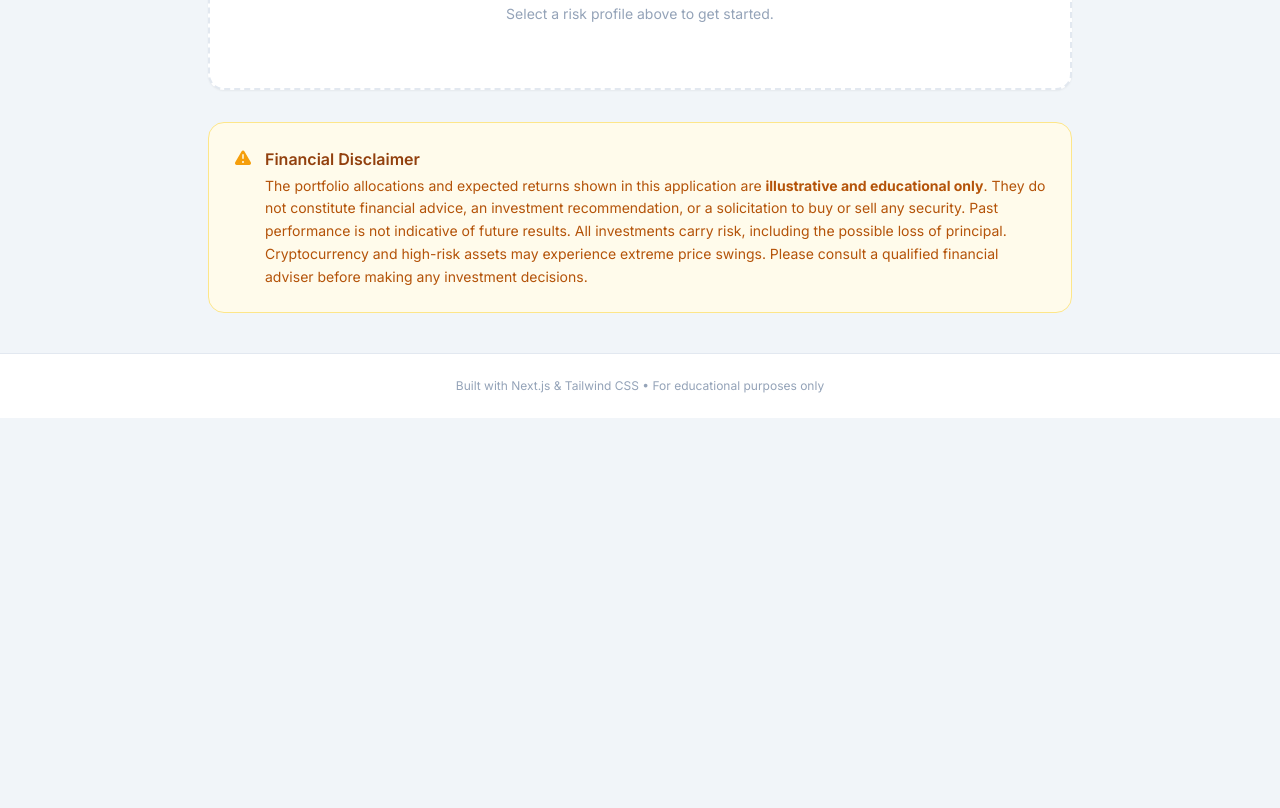
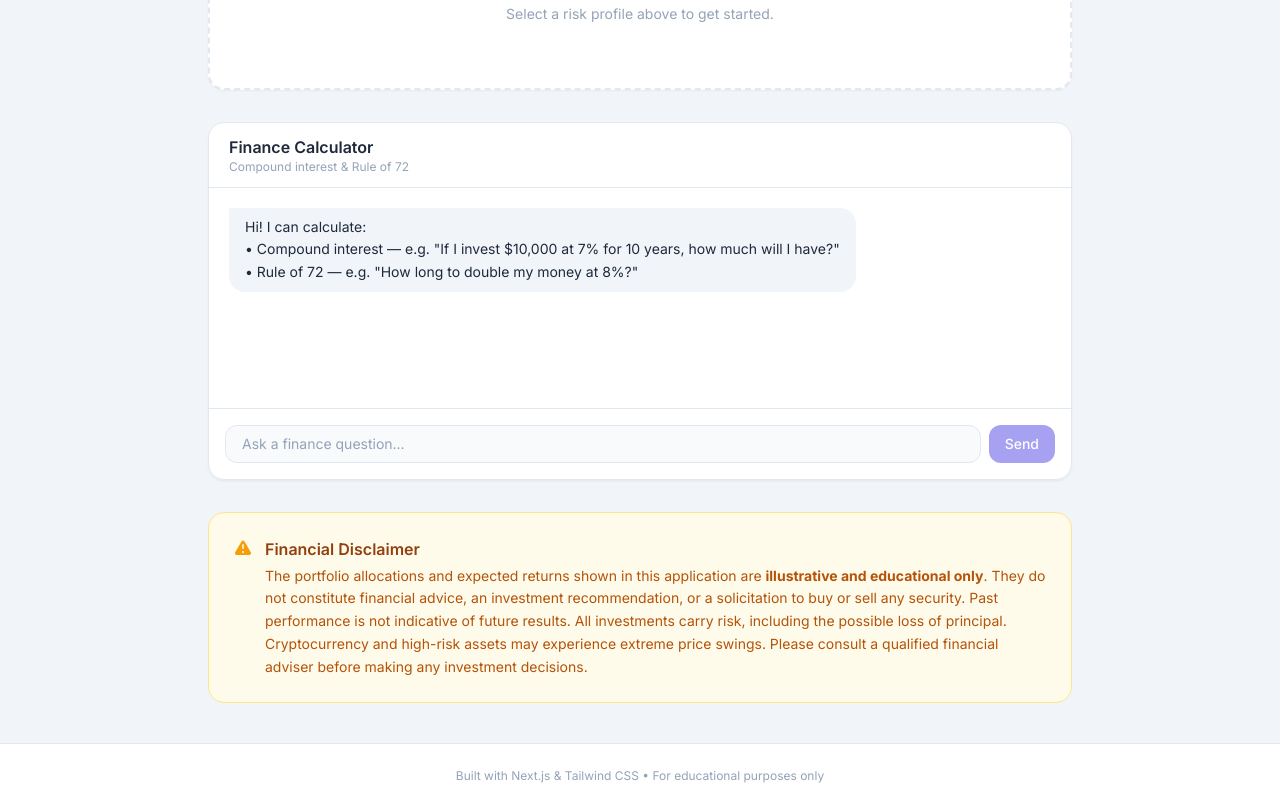
Before and after one commit to jatortella-web/investment-advisor, a Next.js app: page / in a window 1280 px wide. Shown: the part 1807-2615 px from the top of the page. Before the commit the page ends 2225 px from the top, so only its background shows below. Built offline with nearby package versions, Linux system fonts and the light colour scheme.

Commit message:
feat: integrate finance utilities into chat component

```diff
--- a/src/app/page.tsx
+++ b/src/app/page.tsx
@@ -4,6 +4,7 @@ import { useState } from 'react'
 import { type RiskLevel } from '@/lib/investment-logic'
 import RiskSelector from '@/components/RiskSelector'
 import InvestmentDashboard from '@/components/InvestmentDashboard'
+import Chat from '@/components/Chat'
 
 // ─── Step indicator ───────────────────────────────────────────────────────────
 
@@ -166,6 +167,11 @@ export default function HomePage() {
         </section>
       )}
 
+      {/* Finance calculator chat */}
+      <section className="rounded-2xl bg-white shadow-sm ring-1 ring-slate-100 dark:bg-slate-800 dark:ring-slate-700">
+        <Chat />
+      </section>
+
       {/* Financial disclaimer */}
       <FinancialDisclaimer />
     </div>
--- /dev/null
+++ b/src/components/Chat.tsx
@@ -0,0 +1,185 @@
+'use client'
+
+import { useState, useRef, useEffect, KeyboardEvent } from 'react'
+import { calculateCompoundInterest, calculateRuleOf72 } from '@/utils/finance'
+
+// ─── Types ────────────────────────────────────────────────────────────────────
+
+type Role = 'user' | 'assistant'
+interface Message { id: number; role: Role; text: string }
+
+// ─── Number extraction helpers ────────────────────────────────────────────────
+
+/** Extracts the first percentage value (e.g. "7%", "7 percent"). */
+function extractRate(text: string): number | undefined {
+  const m = text.match(/([\d.]+)\s*(%|percent)/i)
+  return m ? parseFloat(m[1]) : undefined
+}
+
+/** Extracts the number of years (e.g. "10 years", "10yr"). */
+function extractYears(text: string): number | undefined {
+  const m = text.match(/([\d.]+)\s*yr/i) ?? text.match(/([\d.]+)\s*year/i)
+  return m ? parseFloat(m[1]) : undefined
+}
+
+/**
+ * Extracts the principal investment amount.
+ * Looks for a currency symbol prefix ($, €, £) or the word "invest" followed
+ * by a number, to avoid confusing the principal with a rate or year count.
+ */
+function extractPrincipal(text: string): number | undefined {
+  const m =
+    text.match(/[$€£]\s*([\d,]+(?:\.\d+)?)/) ??
+    text.match(/invest\s+([\d,]+(?:\.\d+)?)/i)
+  if (!m) return undefined
+  const v = parseFloat(m[1].replace(/,/g, ''))
+  return isNaN(v) ? undefined : v
+}
+
+// ─── Assistant logic ──────────────────────────────────────────────────────────
+
+/**
+ * Interprets the user's free-text message, calls the relevant finance utility,
+ * and returns a plain-text answer.
+ */
+function respond(input: string): string {
+  // ── Rule of 72 ──
+  if (/rule.{0,5}72|doubl(e|ing)|how long.{0,20}double/i.test(input)) {
+    const rate = extractRate(input)
+    if (!rate || rate <= 0) {
+      return 'Please include an annual return rate, e.g. "How long to double at 8%?"'
+    }
+    const years = calculateRuleOf72(rate)
+    return (
+      `At ${rate}% per year, your investment doubles in approximately ${years.toFixed(1)} years.\n` +
+      `(Rule of 72: 72 ÷ ${rate} = ${years.toFixed(1)})`
+    )
+  }
+
+  // ── Compound interest ──
+  if (/compound|future value|how much.{0,20}(have|grow|worth)|will.{0,20}grow|invest/i.test(input)) {
+    const principal = extractPrincipal(input)
+    const rate = extractRate(input)
+    const years = extractYears(input)
+
+    if (!principal || !rate || !years) {
+      const missing: string[] = []
+      if (!principal) missing.push('initial amount (prefix with $, e.g. $10,000)')
+      if (!rate) missing.push('annual rate (e.g. 7%)')
+      if (!years) missing.push('time horizon (e.g. 10 years)')
+      return `I'm missing: ${missing.join('; ')}.\nTry: "If I invest $10,000 at 7% for 10 years, how much will I have?"`
+    }
+
+    const future = calculateCompoundInterest(principal, rate / 100, years)
+    const gain = future - principal
+    const fmt = (n: number) =>
+      n.toLocaleString('en-US', { minimumFractionDigits: 2, maximumFractionDigits: 2 })
+
+    return (
+      `$${principal.toLocaleString()} at ${rate}% for ${years} years → $${fmt(future)}\n` +
+      `Gain: $${fmt(gain)} (${((gain / principal) * 100).toFixed(1)}% total return)`
+    )
+  }
+
+  return (
+    'I can calculate:\n' +
+    '• Compound interest — e.g. "If I invest $10,000 at 7% for 10 years, how much will I have?"\n' +
+    '• Rule of 72 — e.g. "How long to double my money at 8%?"'
+  )
+}
+
+// ─── Component ────────────────────────────────────────────────────────────────
+
+const WELCOME: Message = {
+  id: 0,
+  role: 'assistant',
+  text:
+    'Hi! I can calculate:\n' +
+    '• Compound interest — e.g. "If I invest $10,000 at 7% for 10 years, how much will I have?"\n' +
+    '• Rule of 72 — e.g. "How long to double my money at 8%?"',
+}
+
+export default function Chat() {
+  const [messages, setMessages] = useState<Message[]>([WELCOME])
+  const [input, setInput] = useState('')
+  const bottomRef = useRef<HTMLDivElement>(null)
+
+  useEffect(() => {
+    bottomRef.current?.scrollIntoView({ behavior: 'smooth' })
+  }, [messages])
+
+  function send() {
+    const text = input.trim()
+    if (!text) return
+
+    const userMsg: Message = { id: Date.now(), role: 'user', text }
+    const replyMsg: Message = { id: Date.now() + 1, role: 'assistant', text: respond(text) }
+
+    setMessages(prev => [...prev, userMsg, replyMsg])
+    setInput('')
+  }
+
+  function handleKey(e: KeyboardEvent<HTMLInputElement>) {
+    if (e.key === 'Enter' && !e.shiftKey) {
+      e.preventDefault()
+      send()
+    }
+  }
+
+  return (
+    <div className="flex flex-col rounded-2xl border border-slate-200 bg-white shadow-sm dark:border-slate-700 dark:bg-slate-800">
+      {/* Header */}
+      <div className="border-b border-slate-200 px-5 py-3 dark:border-slate-700">
+        <h2 className="font-semibold text-slate-800 dark:text-white">Finance Calculator</h2>
+        <p className="text-xs text-slate-400 dark:text-slate-500">
+          Compound interest &amp; Rule of 72
+        </p>
+      </div>
+
+      {/* Message list */}
+      <div
+        className="flex flex-col gap-3 overflow-y-auto p-5"
+        style={{ minHeight: '220px', maxHeight: '340px' }}
+      >
+        {messages.map(msg => (
+          <div
+            key={msg.id}
+            className={`flex ${msg.role === 'user' ? 'justify-end' : 'justify-start'}`}
+          >
+            <div
+              className={`max-w-[82%] rounded-2xl px-4 py-2 text-sm whitespace-pre-wrap leading-relaxed ${
+                msg.role === 'user'
+                  ? 'rounded-tr-sm bg-indigo-600 text-white'
+                  : 'rounded-tl-sm bg-slate-100 text-slate-800 dark:bg-slate-700 dark:text-slate-100'
+              }`}
+            >
+              {msg.text}
+            </div>
+          </div>
+        ))}
+        <div ref={bottomRef} />
+      </div>
+
+      {/* Input row */}
+      <div className="border-t border-slate-200 p-4 dark:border-slate-700">
+        <div className="flex gap-2">
+          <input
+            type="text"
+            value={input}
+            onChange={e => setInput(e.target.value)}
+            onKeyDown={handleKey}
+            placeholder="Ask a finance question…"
+            className="flex-1 rounded-xl border border-slate-200 bg-slate-50 px-4 py-2 text-sm text-slate-800 placeholder-slate-400 outline-none focus:border-indigo-500 focus:ring-1 focus:ring-indigo-500 dark:border-slate-600 dark:bg-slate-700 dark:text-white dark:placeholder-slate-400"
+          />
+          <button
+            onClick={send}
+            disabled={!input.trim()}
+            className="rounded-xl bg-indigo-600 px-4 py-2 text-sm font-medium text-white transition-colors hover:bg-indigo-700 disabled:cursor-not-allowed disabled:opacity-50"
+          >
+            Send
+          </button>
+        </div>
+      </div>
+    </div>
+  )
+}
```
